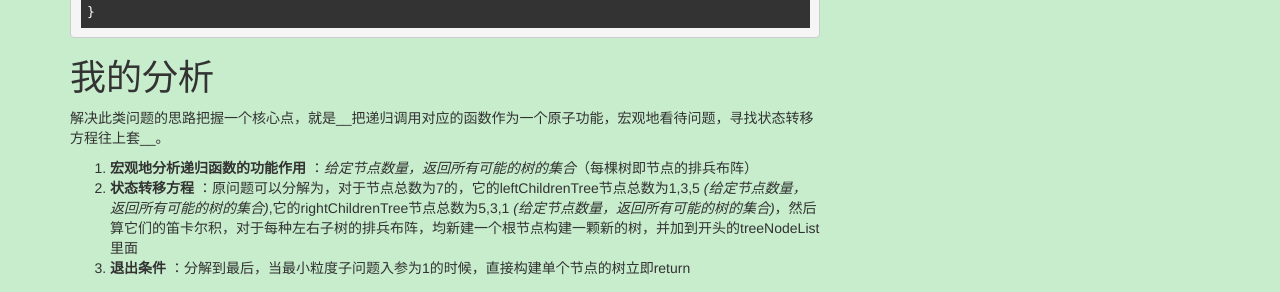
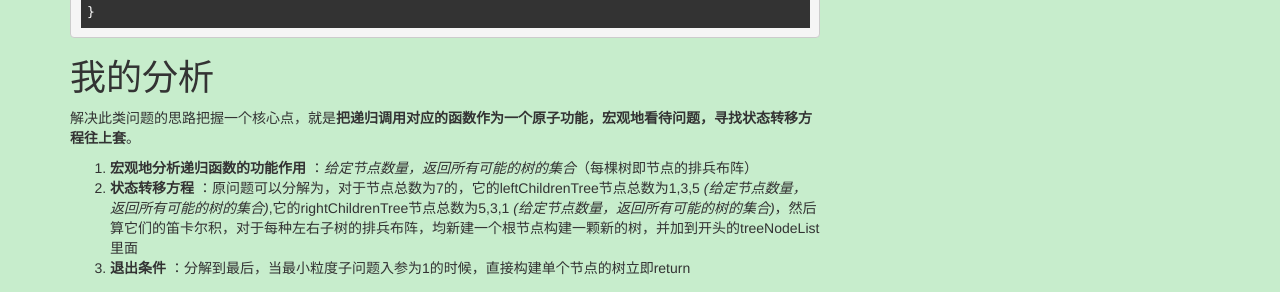
Before and after one commit to greenwichmt/greenwichmt.github.io, a Jekyll site: the page built from _posts/2020-03-27-all-possible-fbt.md, in a window 1280 px wide. Shown: the part 1807-2099 px from the top of the page. Built offline with Jekyll 4.4.1, drawn with Linux system fonts in a browser that asks for light colours.

````diff
--- a/_posts/2020-03-27-all-possible-fbt.md
+++ b/_posts/2020-03-27-all-possible-fbt.md
@@ -93,7 +93,7 @@ class Solution {
 }
 ```
 # 我的分析
-解决此类问题的思路把握一个核心点，就是__把递归调用对应的函数作为一个原子功能，宏观地看待问题，寻找状态转移方程往上套__。
+解决此类问题的思路把握一个核心点，就是**把递归调用对应的函数作为一个原子功能，宏观地看待问题，寻找状态转移方程往上套**。
 1. **宏观地分析递归函数的功能作用** ：*给定节点数量，返回所有可能的树的集合*（每棵树即节点的排兵布阵）
 2. **状态转移方程** ：原问题可以分解为，对于节点总数为7的，它的leftChildrenTree节点总数为1,3,5 *(给定节点数量，返回所有可能的树的集合)*,它的rightChildrenTree节点总数为5,3,1 *(给定节点数量，返回所有可能的树的集合)*，然后算它们的笛卡尔积，对于每种左右子树的排兵布阵，均新建一个根节点构建一颗新的树，并加到开头的treeNodeList里面
 3. **退出条件** ：分解到最后，当最小粒度子问题入参为1的时候，直接构建单个节点的树立即return
````
